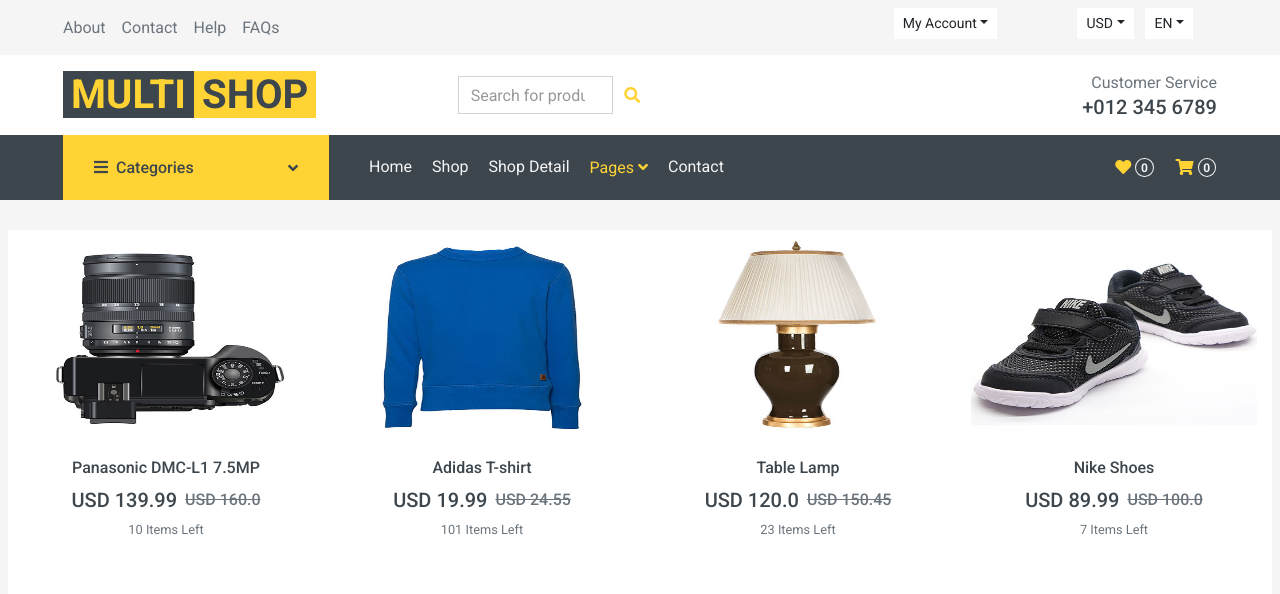
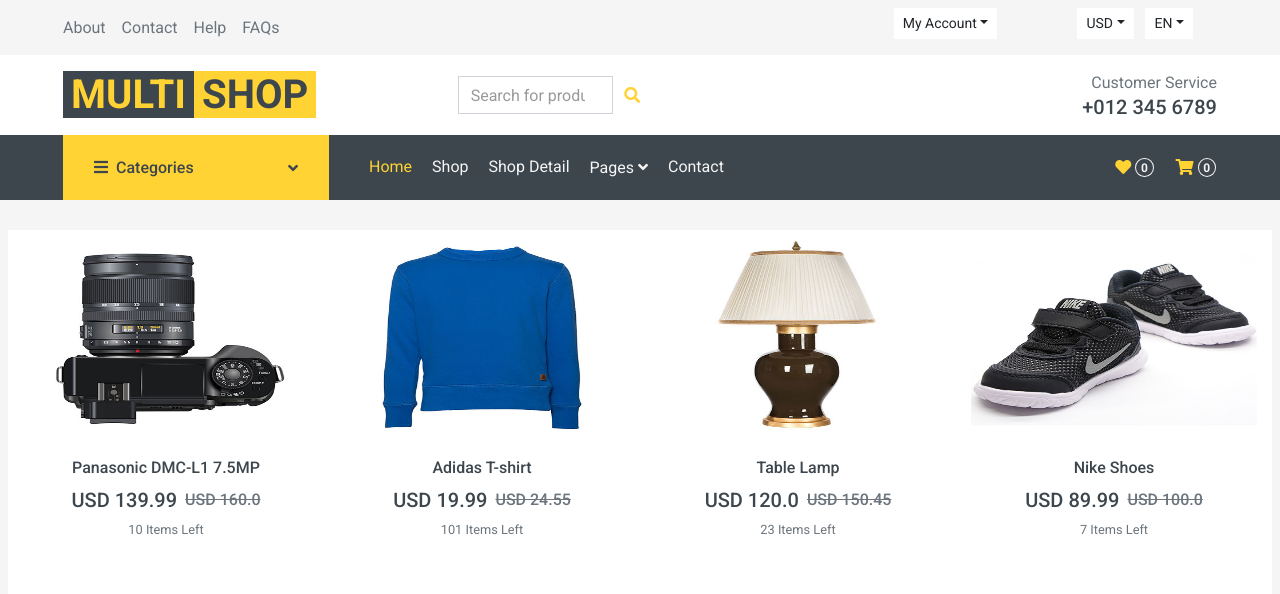
Before and after one commit to fisherman611/E-commerce-website, a Flask app: page / in a window 1280 px wide. Shown: the top 594 px of the page. Run offline with Flask 3, Linux system fonts and the light colour scheme; data comes from the database, SQL or seed files in the repository; some libraries are stand-ins or nearby versions.

Commit message:
update some html files

```diff
--- a/website/templates/home.html
+++ b/website/templates/home.html
@@ -138,11 +138,11 @@
                     </button>
                     <div class="collapse navbar-collapse justify-content-between" id="navbarCollapse">
                         <div class="navbar-nav mr-auto py-0">
-                            <a href="/home" class="nav-item nav-link">Home</a>
+                            <a href="/home" class="nav-item nav-link active">Home</a>
                             <a href="/shop" class="nav-item nav-link">Shop</a>
                             <a href="/detail" class="nav-item nav-link">Shop Detail</a>
                             <div class="nav-item dropdown">
-                                <a href="#" class="nav-link dropdown-toggle active" data-toggle="dropdown">Pages <i class="fa fa-angle-down mt-1"></i></a>
+                                <a href="#" class="nav-link dropdown-toggle" data-toggle="dropdown">Pages <i class="fa fa-angle-down mt-1"></i></a>
                                 <div class="dropdown-menu bg-primary rounded-0 border-0 m-0">
                                     {% if cart | length < 1 %}
                                     <a class="dropdown-item" href="/cart"><span class="badge bg-success"></span>Shoping Cart
--- a/website/templates/shop.html
+++ b/website/templates/shop.html
@@ -142,8 +142,8 @@
                     <div class="collapse navbar-collapse justify-content-between" id="navbarCollapse">
                         <div class="navbar-nav mr-auto py-0">
                             <a href="/home" class="nav-item nav-link">Home</a>
-                            <a href="/shop" class="nav-item nav-link">Shop</a>
-                            <a href="/detail" class="nav-item nav-link active">Shop Detail</a>
+                            <a href="/shop" class="nav-item nav-link active">Shop</a>
+                            <a href="/detail" class="nav-item nav-link">Shop Detail</a>
                             <div class="nav-item dropdown">
                                 <a href="#" class="nav-link dropdown-toggle" data-toggle="dropdown">Pages <i class="fa fa-angle-down mt-1"></i></a>
                                 <div class="dropdown-menu bg-primary rounded-0 border-0 m-0">
```
